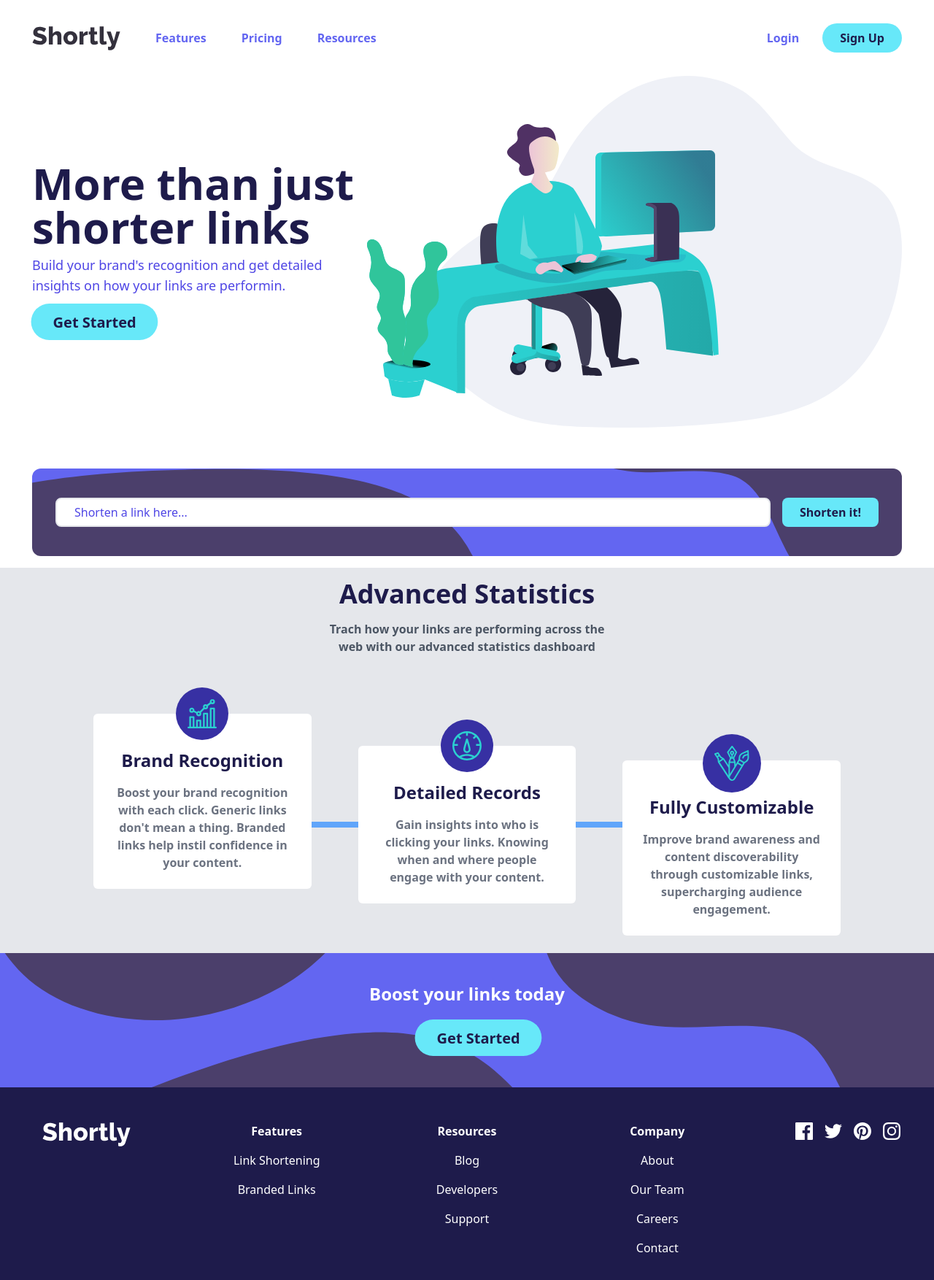
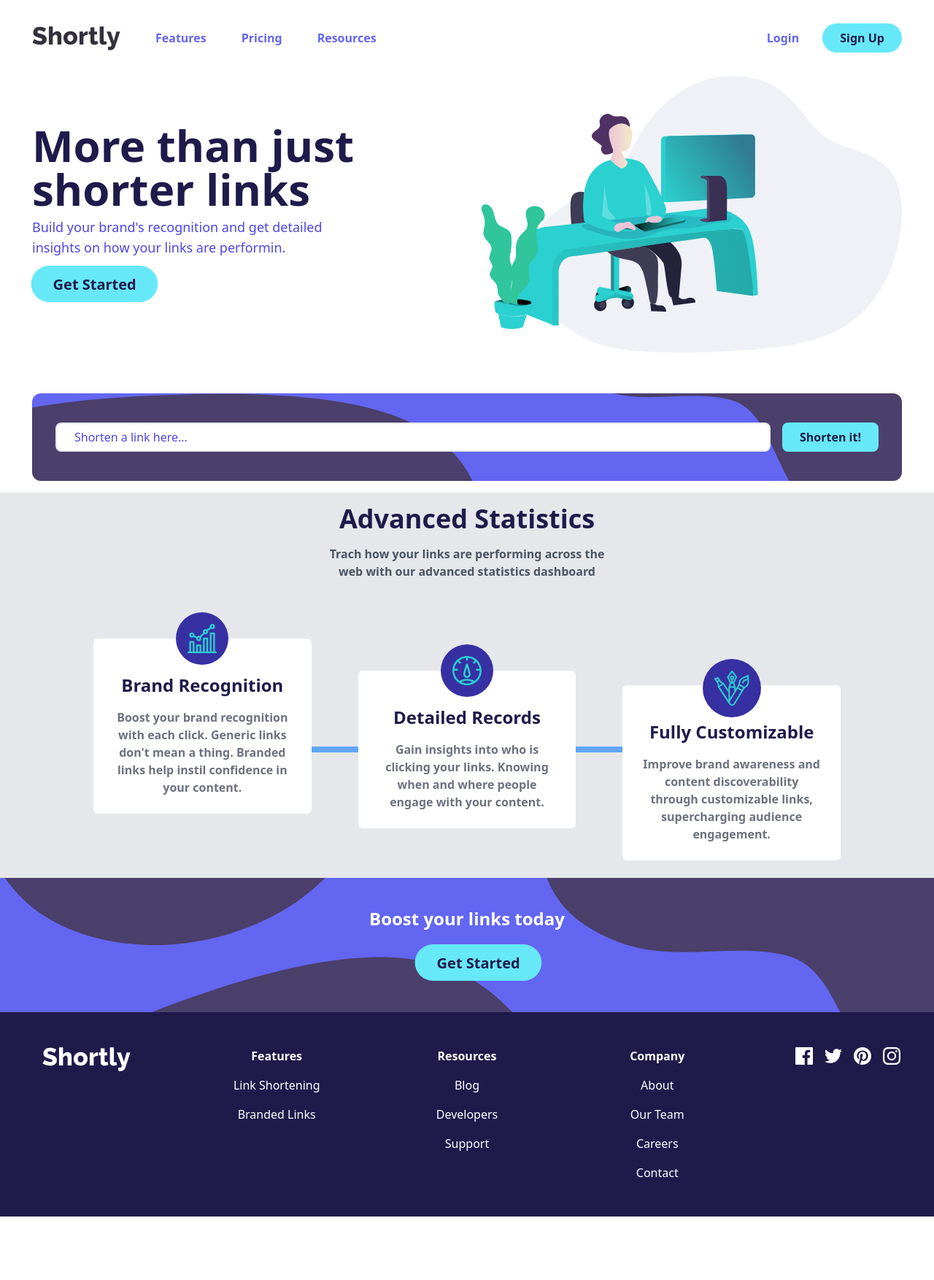
Before and after one commit to KrlosPK/url-shortening-app, an Angular app: page / in a window 1280 px wide. Shown: the top 1754 px of the page at 73% size. After the commit the page ends 1667 px from the top, so only its background shows below. Built offline with nearby package versions, Linux system fonts and the light colour scheme.

Commit message:
fix: add max width

```diff
--- a/package.json
+++ b/package.json
@@ -1,6 +1,6 @@
 {
   "name": "url-shortening-app",
-  "version": "0.2.0",
+  "version": "0.2.1",
   "scripts": {
     "ng": "ng",
     "start": "ng serve",
--- a/src/app/shared/components/footer/footer.component.html
+++ b/src/app/shared/components/footer/footer.component.html
@@ -9,8 +9,9 @@
     />
   </article>
 
-  <ul
-    class="grid justify-center grid-cols-1 gap-6 py-10 text-white place-items-center lg:grid-cols-5 lg:items-start bg-indigo-950"
+  <ul class="text-white bg-indigo-950">
+    <div
+      class="grid justify-center grid-cols-1 gap-6 py-10 mx-auto max-w-7xl place-items-center lg:grid-cols-5 lg:items-start"
     >
       <li class="lg:pt-2">
         <a routerLink="/"
@@ -50,7 +51,10 @@
           target="_blank"
           rel="noopener noreferrer"
         >
-        <img src="./assets/images/icon-facebook.svg" alt="Ícono de Facebook" />
+          <img
+            src="./assets/images/icon-facebook.svg"
+            alt="Ícono de Facebook"
+          />
         </a>
         <a
           class="hover:scale-110"
@@ -83,5 +87,6 @@
           />
         </a>
       </ul>
+    </div>
   </ul>
 </footer>
--- a/src/app/shared/components/navbar/navbar.component.html
+++ b/src/app/shared/components/navbar/navbar.component.html
@@ -1,4 +1,4 @@
-<nav>
+<nav class="mx-auto max-w-7xl">
   <!-- ! Desktop Navbar -->
   <ul class="items-center hidden gap-4 py-8 font-semibold px-11 md:flex">
     <li class="mr-4 hover:text-purple-900">
--- a/src/app/url-shortener/components/form/form.component.html
+++ b/src/app/url-shortener/components/form/form.component.html
@@ -1,4 +1,4 @@
-<section class="p-4 mt-10 sm:px-11">
+<section class="p-4 mx-auto mt-10 max-w-7xl sm:px-11">
   <form
     class="flex flex-col px-8 py-10 bg-indigo-500 bg-right bg-no-repeat bg-contain rounded-xl sm:flex-row bg-shorten-mobile md:bg-shorten-desktop md:bg-cover sm:items-center"
     [formGroup]="shortenerForm"
--- a/src/app/url-shortener/components/welcome/welcome.component.html
+++ b/src/app/url-shortener/components/welcome/welcome.component.html
@@ -1,9 +1,11 @@
-<section class="flex flex-col gap-3 px-4 sm:px-11 md:flex-row-reverse">
+<section
+  class="flex flex-col gap-3 px-4 mx-auto max-w-7xl sm:px-11 md:flex-row-reverse"
+>
   <img
     src="./assets/images/illustration-working.svg"
     width="320"
     height="auto"
-    class="max-w-3xl mx-auto w-72 lg:w-96 xl:w-full"
+    class="max-w-xl mx-auto w-72 lg:w-96 xl:w-full"
     alt="Programmer using a computer"
   />
   <div class="flex flex-col justify-center gap-2">
```
Also changed, not shown: 1 other file (tests, documents, lock files or other folders). Lines whose indentation alone changed are shown as unchanged.
